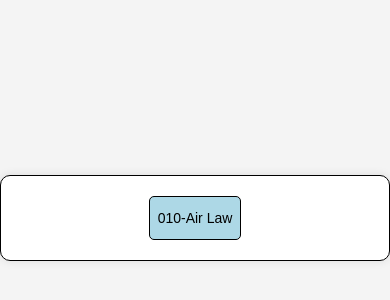
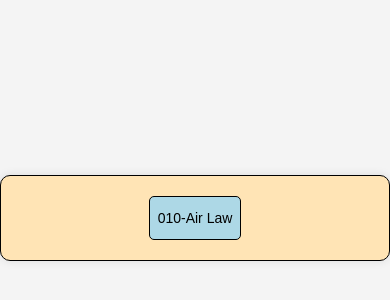
Before and after one commit to igurdal/010-Air-Law, a plain HTML site: page index.html in a window 390 px wide. Shown: the part 204-504 px from the top of the page. Drawn offline with Linux system fonts and the light colour scheme.

Commit message:
Add files via upload

```diff
--- a/index.html
+++ b/index.html
@@ -5,7 +5,7 @@
   <meta name="viewport" content="width=device-width, initial-scale=1.0">
   <meta name="apple-mobile-web-app-capable" content="yes">
   <meta name="apple-mobile-web-app-status-bar-style" content="black-translucent">
-  <title>Quiz App</title>
+  <title>010-Air Law</title>
   <link rel="apple-touch-icon" href="path-to-icon.png">
   <link rel="stylesheet" href="style.css">
 </head>
--- a/style.css
+++ b/style.css
@@ -144,7 +144,7 @@ input, button {
     padding: 10px; /* Reduce padding for smaller screens */
     width: 90%; /* Change to a percentage for better scaling on smaller screens */
       max-width: 600px; /* Set a max-width to avoid it becoming too large on larger screens */
-      background-color: white;
+      background-color: moccasin;
       border-radius: 10px;
       box-shadow: 0 0 10px rgba(0, 0, 0, 0.1);
       padding: 20px;
```
